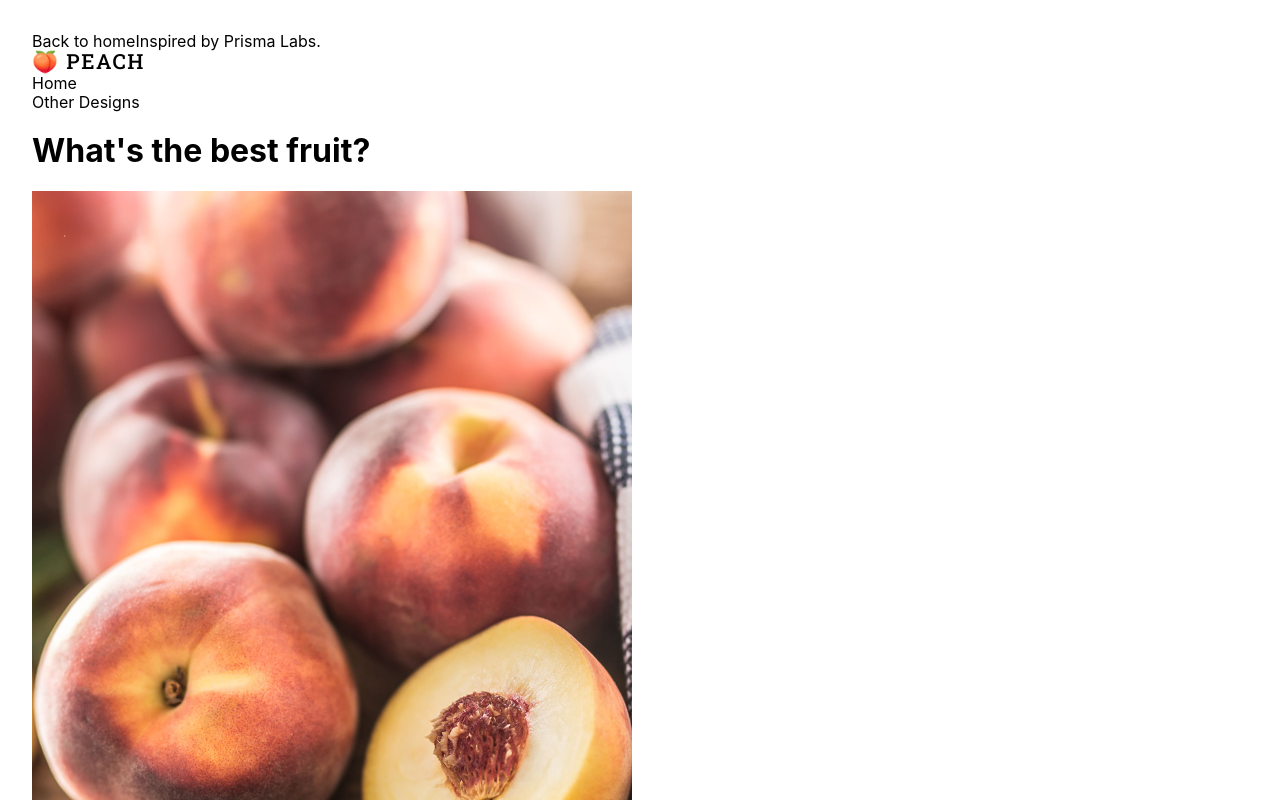
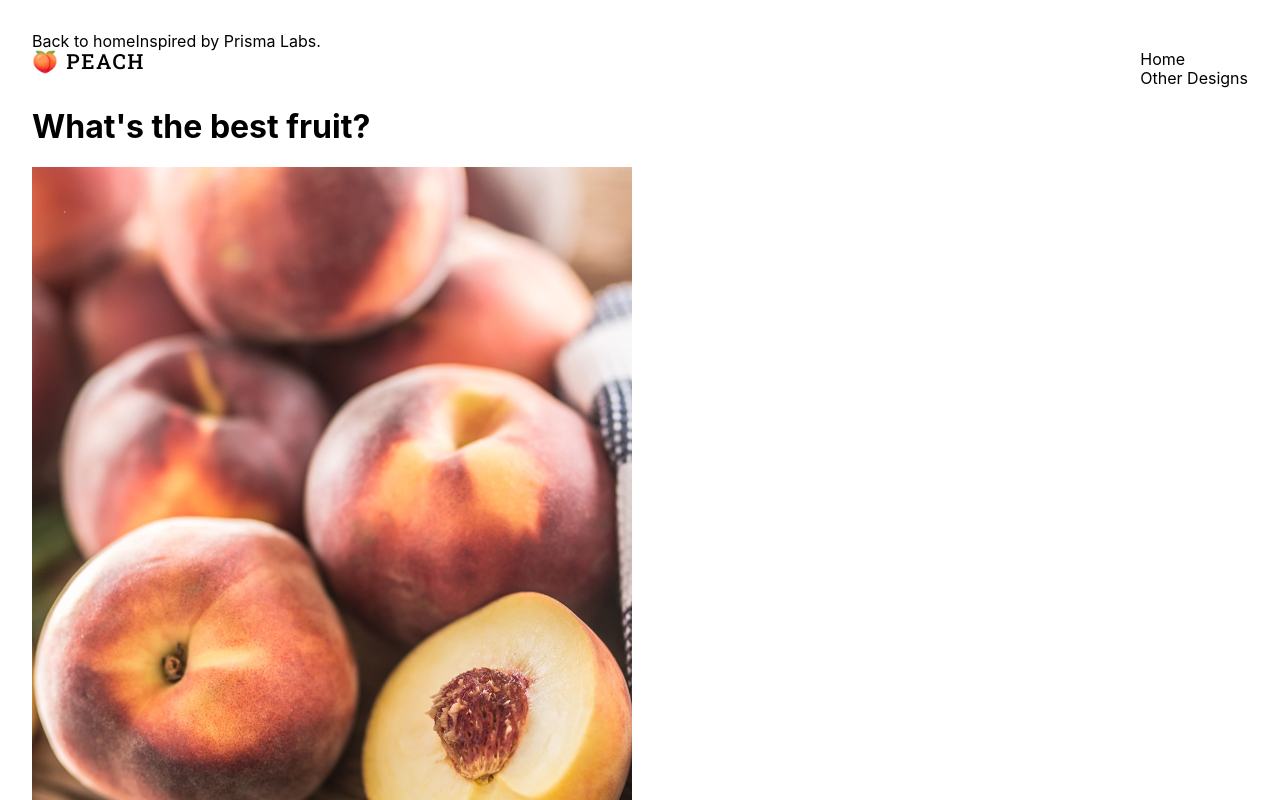
Before and after one commit to loezasierra/design-practice, a Next.js app in the folder app/: page /designs/peach in a window 1280 px wide. Shown: the top 800 px of the page. Built offline with nearby package versions, Linux system fonts and the light colour scheme.

Commit message:
Added basic nav styling

```diff
--- a/app/components/peach/nav.js
+++ b/app/components/peach/nav.js
@@ -2,10 +2,11 @@ import Link from "next/link"
 import Logo from "./logo"
 import NavLinks from "./nav-links"
 import NavLinksGroup from "./nav-links-group"
+import styles from "./styles/nav.module.css"
 
 export default function Nav(props) {
     return (
-        <div>
+        <div class={styles.nav} >
             <Logo />
             <NavLinks>
                 <Link href="/"><a>Home</a></Link>
--- /dev/null
+++ b/app/components/peach/styles/nav.module.css
@@ -0,0 +1,8 @@
+
+.nav {
+    display: flex;
+}
+
+.nav > :first-child {
+    margin-right: auto;
+}
```
